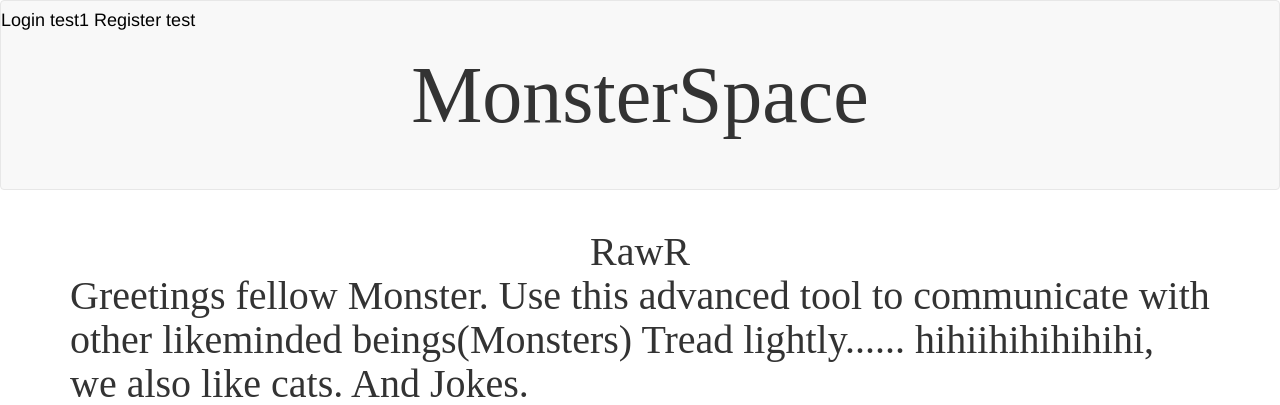
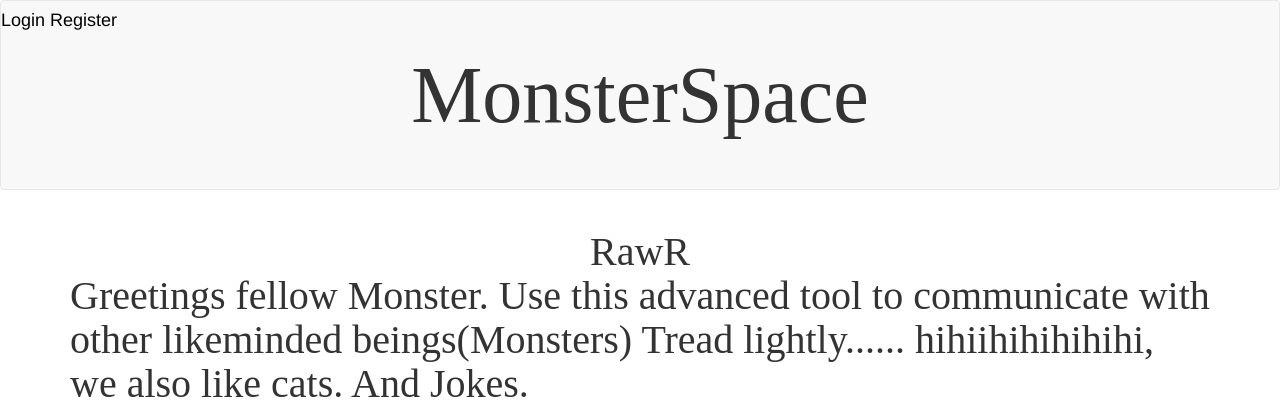
Before and after one commit to Timothy-Lundberg/webpageproject, a Flask app: page / in a window 1280 px wide. Shown: the top 405 px of the page. Run offline with Flask 3, Linux system fonts and the light colour scheme; some libraries are stand-ins or nearby versions; some web fonts are replaced.

Commit message:
edited out "test" in Login href

```diff
--- a/app/templates/base.html
+++ b/app/templates/base.html
@@ -10,8 +10,8 @@
     <nav class="navbar navbar-default">
     <h4>
     {% if current_user.is_anonymous %}
-    <a href="{{ url_for('login') }}" style="color: black">Login test1</a>
-    <a href="{{ url_for('register') }}" style="color: black">Register test</a>
+    <a href="{{ url_for('login') }}" style="color: black">Login</a>
+    <a href="{{ url_for('register') }}" style="color: black">Register</a>
     {% else %}
     <a href="{{ url_for('user', user_id=current_user.id) }}" style="color: black">My Monster</a>
     <a href="{{ url_for('logout') }}" style="color: darkorange">Logout</a>
```
